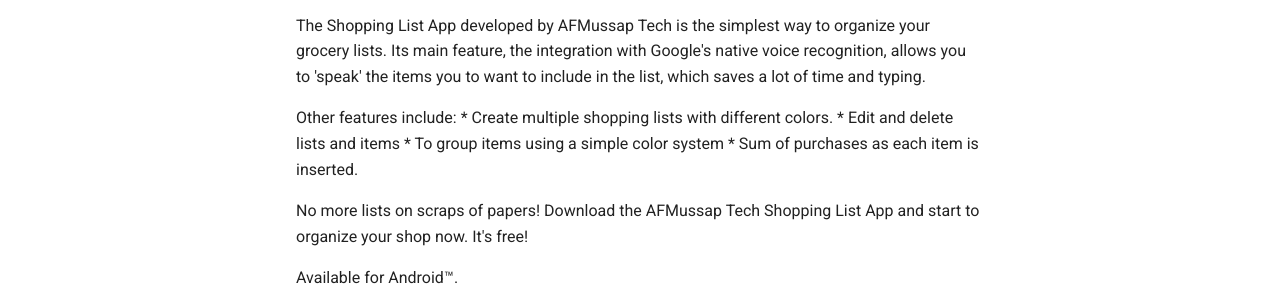
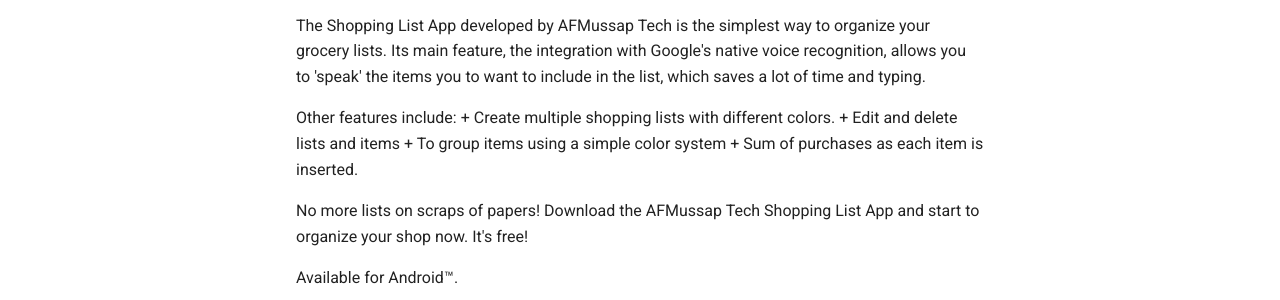
Before and after one commit to andreamussap/AFMussap-Tech-Shopping-List, an MkDocs documentation site: the page built from docs/index.md, in a window 1280 px wide. Shown: the part 218-518 px from the top of the page. Built offline with MkDocs 1.6.1 and Material for MkDocs 9.7.7, drawn with Linux system fonts in a browser that asks for light colours; old or Windows-style settings are respelled for this version of MkDocs.

Commit message:
update files

```diff
--- a/docs/index.md
+++ b/docs/index.md
@@ -3,10 +3,10 @@
 The Shopping List App developed by AFMussap Tech is the simplest way to organize your grocery lists. Its main feature, the integration with Google's native voice recognition, allows you to 'speak' the items you to want to include in the list, which saves a lot of time and typing.
 
 Other features include:
-* Create multiple shopping lists with different colors.
-* Edit and delete lists and items
-* To group items using a simple color system
-* Sum of purchases as each item is inserted.
++ Create multiple shopping lists with different colors.
++ Edit and delete lists and items
++ To group items using a simple color system
++ Sum of purchases as each item is inserted.
 
 No more lists on scraps of papers! Download the AFMussap Tech Shopping List App and start to organize your shop now. It's free!
 
```
Also changed, not shown: docs/installation.md (+2 -1 lines), docs/items.md (+2 -2 lines), docs/total_amount.md (+2 -1 lines).
